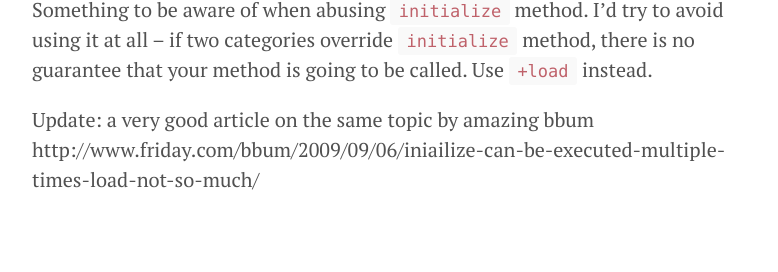
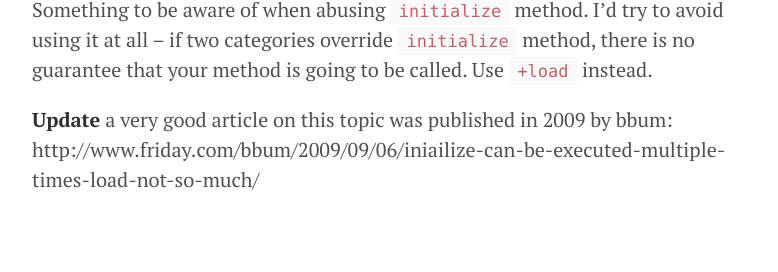
Before and after one commit to zats/zats.github.io, a Jekyll site: the page built from _posts/2014-03-22-initialize-in-categories.markdown, in a window 1280 px wide. Shown: the part 1843-2115 px from the top of the page, without its empty margins (248-1026 px from the left). Built offline with Jekyll 4.4.1, drawn with Linux system fonts in a browser that asks for light colours; Markdown is read by kramdown in place of the engine named in the settings.

Commit message:
updated article link

```diff
--- a/_posts/2014-03-22-initialize-in-categories.markdown
+++ b/_posts/2014-03-22-initialize-in-categories.markdown
@@ -55,4 +55,4 @@ What are we going to see in the console?
 
 Something to be aware of when abusing `initialize` method. I'd try to avoid using it at all – if two categories override `initialize` method, there is no guarantee that your method is going to be called. Use `+load` instead.
 
-Update: a very good article on the same topic by amazing bbum http://www.friday.com/bbum/2009/09/06/iniailize-can-be-executed-multiple-times-load-not-so-much/
+**Update** a very good article on this topic was published in 2009 by bbum: http://www.friday.com/bbum/2009/09/06/iniailize-can-be-executed-multiple-times-load-not-so-much/
```
